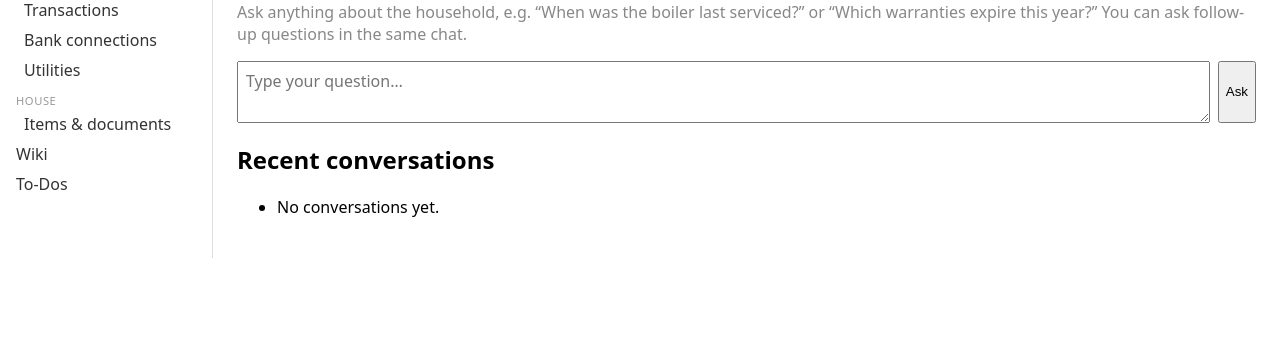
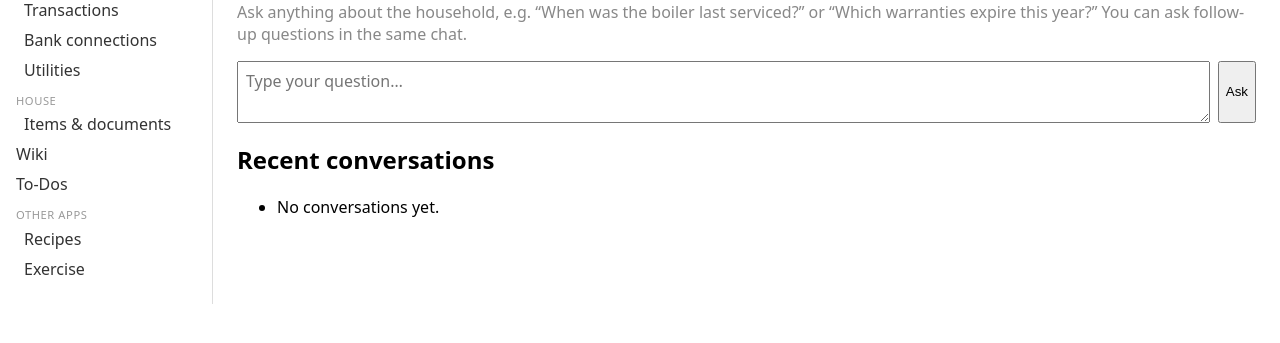
Before and after one commit to pilomeida/home_hub, a FastAPI app: page /ask in a window 1280 px wide. Shown: the part 162-505 px from the top of the page. Run offline with FastAPI, Linux system fonts and the light colour scheme.

Commit message:
feat(nav): 'Other apps' links to recipes.cdafamily.casa and gym.cdafamily.casa
Co-Authored-By: Claude Sonnet 5.5 <noreply@anthropic.com>

```diff
--- a/app/templates/base.html
+++ b/app/templates/base.html
@@ -174,6 +174,11 @@
     {% endfor %}
     <a href="/wiki">Wiki</a>
     <a href="/todos">To-Dos</a>
+    <div class="nav-group">
+      <span class="nav-group-label">Other apps</span>
+      <a href="https://recipes.cdafamily.casa" target="_blank" rel="noopener">Recipes</a>
+      <a href="https://gym.cdafamily.casa" target="_blank" rel="noopener">Exercise</a>
+    </div>
   </nav>
   <main>
     {% block content %}{% endblock %}
```
